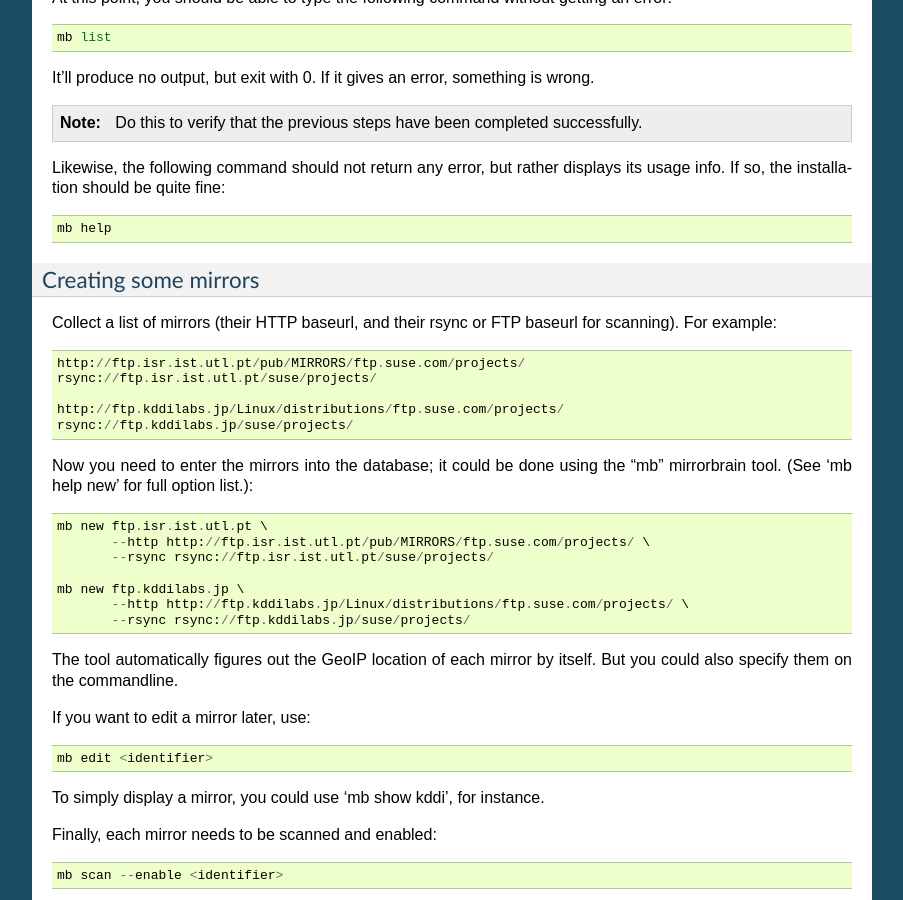
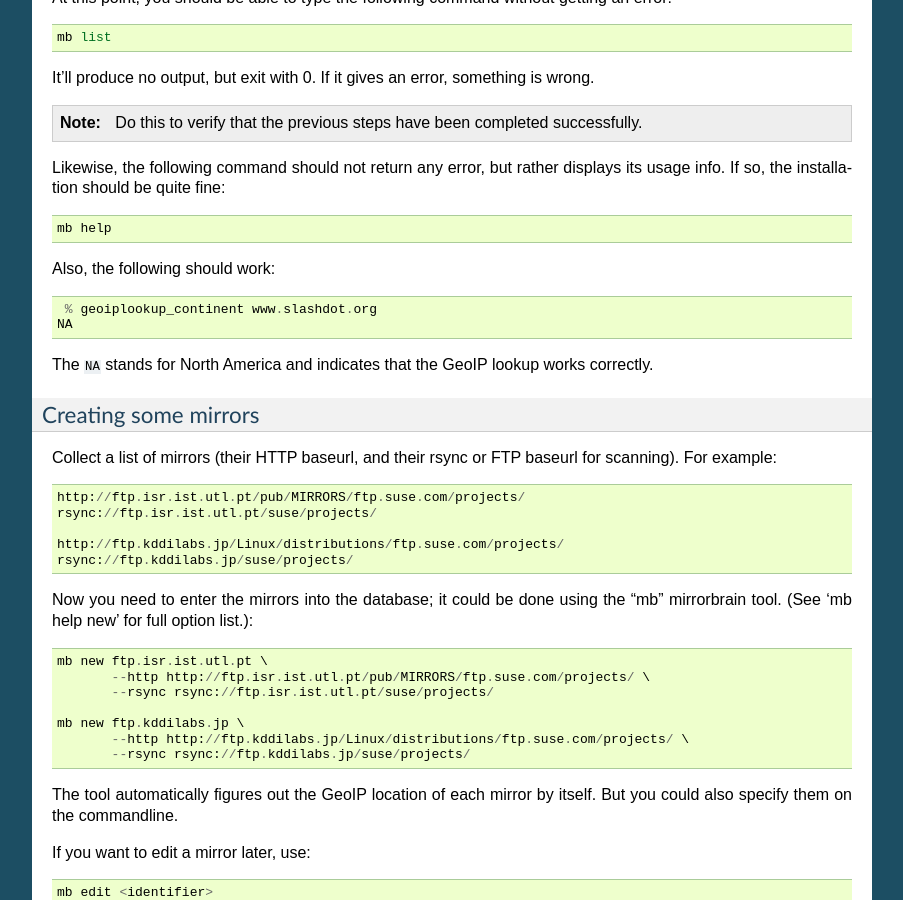
Before and after one commit to hayalci/mirrorbrain, a Sphinx documentation site: the page built from docs/installation/initial_config.rst, in a window 1280 px wide and 900 px high, scrolled down 1437 px. Shown: the whole window, without its empty margins (198-1101 px from the left). Built offline with Sphinx 7.4.7, drawn with Linux system fonts in a browser that asks for light colours.

Commit message:
add a hint how to verify that the GeoIP database is found by the admin tools
git-svn-id: http://svn.mirrorbrain.org/svn/mirrorbrain/trunk@8005 2d291e14-ff0c-0410-a3fa-d5caa9871f55

```diff
--- a/docs/installation/initial_config.rst
+++ b/docs/installation/initial_config.rst
@@ -115,6 +115,14 @@ displays its usage info. If so, the installation should be quite fine::
 
   mb help
 
+
+Also, the following should work::
+
+   % geoiplookup_continent www.slashdot.org
+  NA
+
+The ``NA`` stands for North America and indicates that the GeoIP lookup works
+correctly.
 
 
 Creating some mirrors
```
